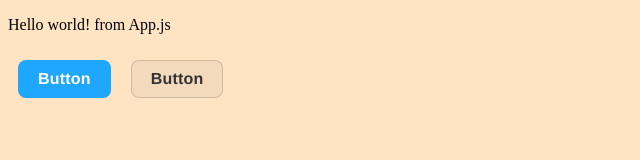
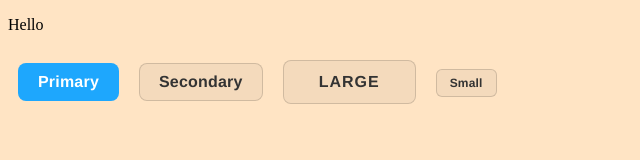
Before and after one commit to xipeRafa/set-up-parcel, a React app: page / in a window 1280 px wide. Shown: the whole page, without its empty margins (0-640 px from the left). Built offline with nearby package versions, Linux system fonts and the light colour scheme.

Commit message:
storybook material-ui jest

```diff
--- a/App.js
+++ b/App.js
@@ -1,13 +1,16 @@
 import React from 'react'
-import Button from './components/Button'
+import { Button } from './components/Button'
+
 
 function App() {
+
   return (
     <div>
-
-
-       <p>Hello world! from App.js</p>
-        <Button />
+      <p>Hello</p>
+       <Button label='Primary' primary={true} />
+       <Button label='Secondary' />
+       <Button label='Large' size='large' />
+       <Button data-testid="small" label='Small' size='small' />
     </div>
   );
 }
--- a/components/Button.js
+++ b/components/Button.js
@@ -1,21 +1,32 @@
-import React from 'react'
+import React from 'react';
+import PropTypes from 'prop-types';
 import './button.css';
 
-const Button = () => {
-      return (
-            <div>
-                 <input
-                        type="button"
-                        value='Button'
-                        className='storybook-button  storybook-button--primary'
-                  />
-                            <input
-                        type="button"
-                        value='Button'
-                        className='storybook-button storybook-button--secondary'
-                  />
-            </div>
-      )
-}
+export const Button = ({ primary, backgroundColor, size, label, ...props }) => {
+  const mode = primary ? 'storybook-button--primary' : 'storybook-button--secondary';
+  return (
+    <button
+      type="button"
+      className={['storybook-button', `storybook-button--${size}`, mode].join(' ')}
+      style={backgroundColor && { backgroundColor }}
+      {...props}
+    >
+      {label}
+    </button>
+  );
+};
 
-export default Button
+Button.propTypes = {
+  primary: PropTypes.bool,
+  backgroundColor: PropTypes.string,
+  size: PropTypes.oneOf(['small', 'medium', 'large']),
+  label: PropTypes.string.isRequired,
+  onClick: PropTypes.func,
+};
+
+Button.defaultProps = {
+  backgroundColor: null,
+  primary: false,
+  size: 'medium',
+  onClick: undefined,
+};
```
Also changed, not shown: package.json (+13 -2 lines), stories/Button.stories.js (added, +36 -0 lines), test/sum.js (added, +5 -0 lines), test/sum.test.js (added, +5 -0 lines), .storybook/main.js (added), .storybook/preview.js (added), README.md, components/button.css (indentation only), 5 other files.
